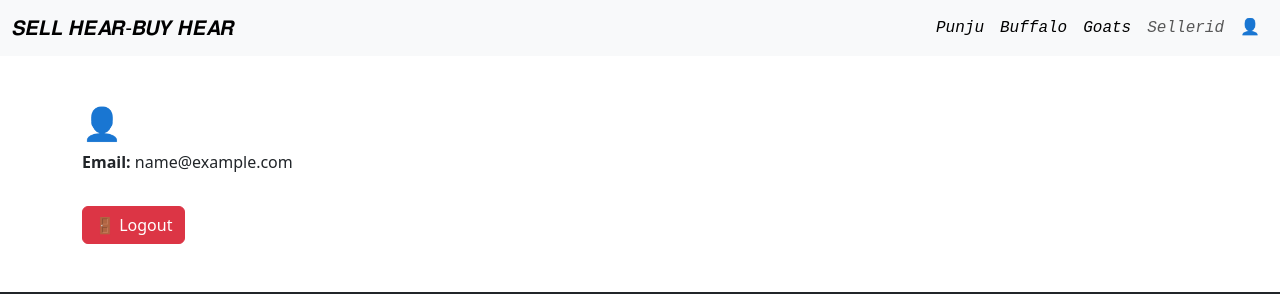
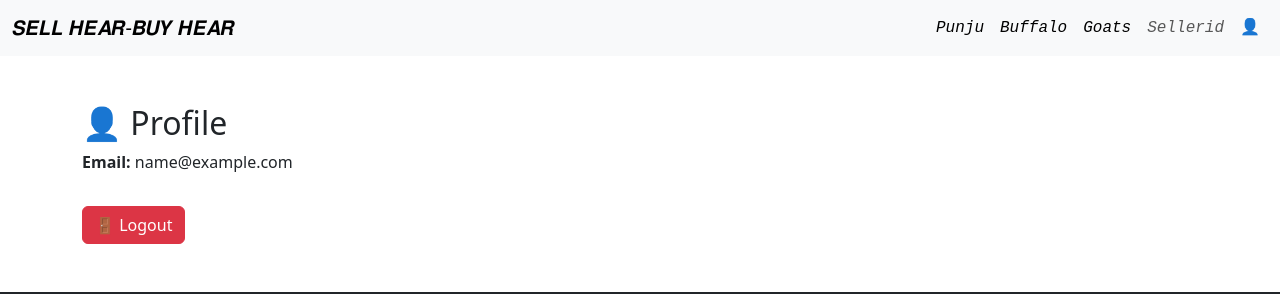
Before and after one commit to Prasad727/SellHear-BuyHear, a React (Vite) app in the folder my-hen-app/: page /profile in a window 1280 px wide. Shown: the top 294 px of the page. Built offline with nearby package versions, Linux system fonts and the light colour scheme; sample sign-in values are in the browser's storage.

Commit message:
Update Profile.jsx

```diff
--- a/my-hen-app/src/pages/Profile.jsx
+++ b/my-hen-app/src/pages/Profile.jsx
@@ -33,13 +33,19 @@ export default function Profile() {
   };
 
   if (!userData) {
-    return <p>Redirecting to login...</p>;
+    return (
+      <div className="container mt-5 text-center">
+        <p>Redirecting to login...</p>
+      </div>
+    );
   }
 
   return (
     <div className="container mt-5">
-      <h2>👤</h2>
-      <p><strong>Email:</strong> {userData.email}</p>
+      <h2>👤 Profile</h2>
+      <p>
+        <strong>Email:</strong> {userData.email}
+      </p>
       <button className="btn btn-danger mt-3" onClick={handleLogout}>
         🚪 Logout
       </button>
```
